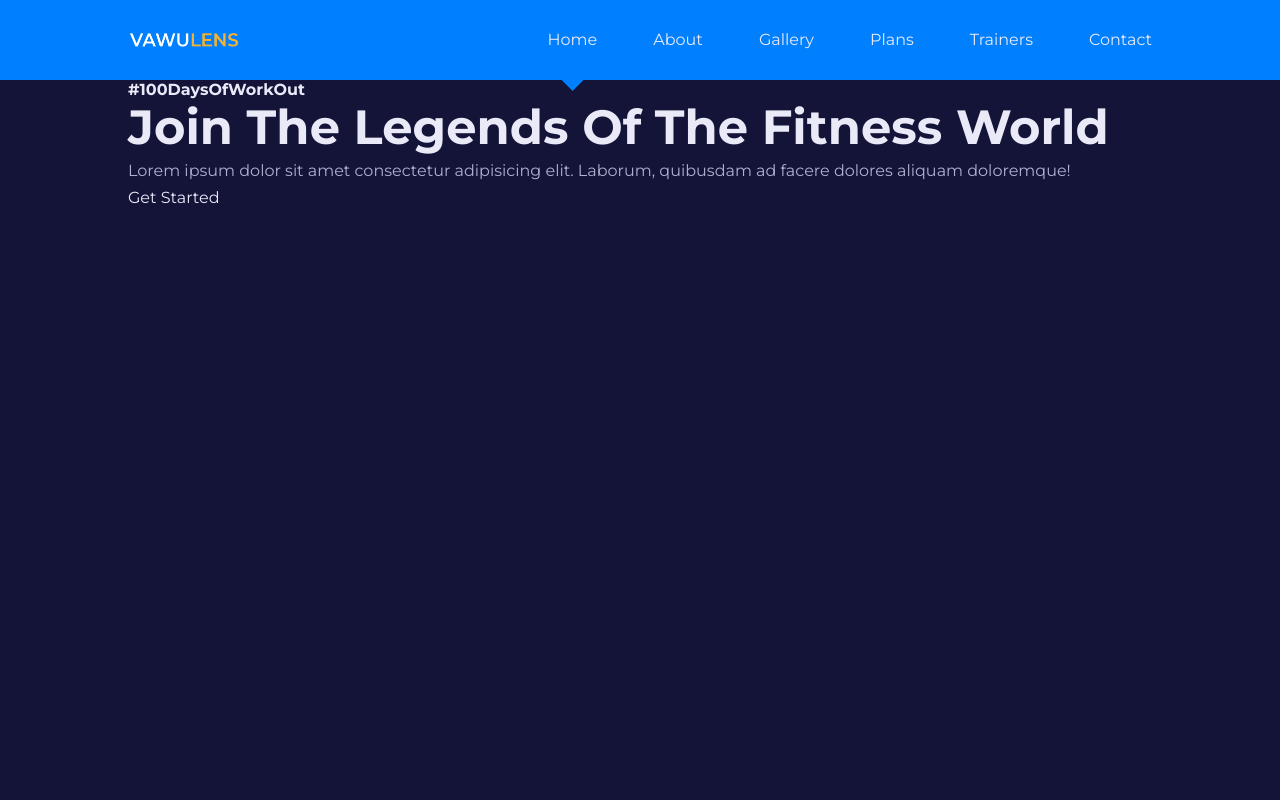
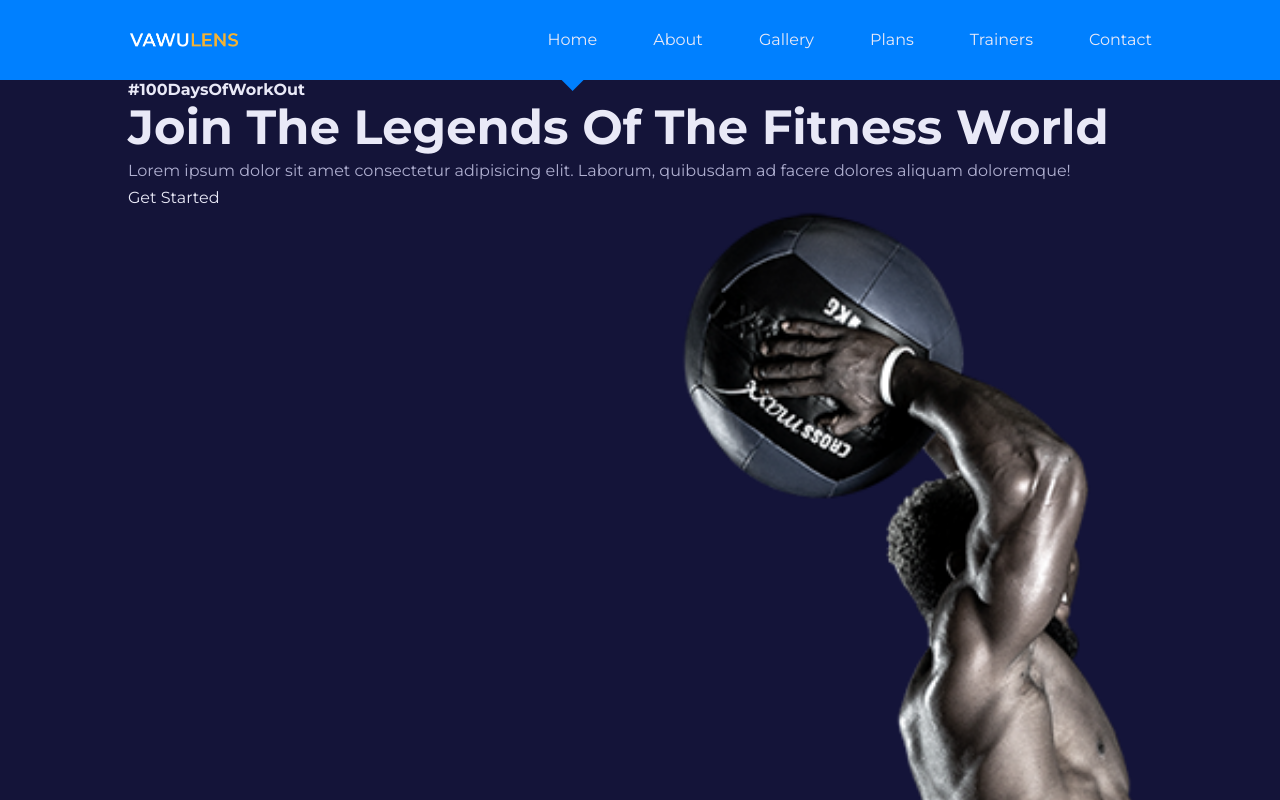
Before and after one commit to erickdc7/react-trainer-website, a React (Create React App) app: page / in a window 1280 px wide. Shown: the top 800 px of the page. Built offline with nearby package versions, Linux system fonts and the light colour scheme; the HTML template or start-up script is replaced by a standard one.

Commit message:
main__header-right added to MainHeader.jsx

```diff
--- a/src/components/MainHeader.jsx
+++ b/src/components/MainHeader.jsx
@@ -1,5 +1,6 @@
 import React from 'react'
 import { Link } from 'react-router-dom'
+import Image from '../images/main_header.png'
 
 const Header = () => {
     return (
@@ -15,7 +16,10 @@ const Header = () => {
                 </div>
 
                 <div className="main__header-right">
-
+                    <div className="main__header-circle"></div>
+                    <div className="main__header-image">
+                        <img src={Image} alt="main header" />
+                    </div>
                 </div>
             </div>
         </header>
```
